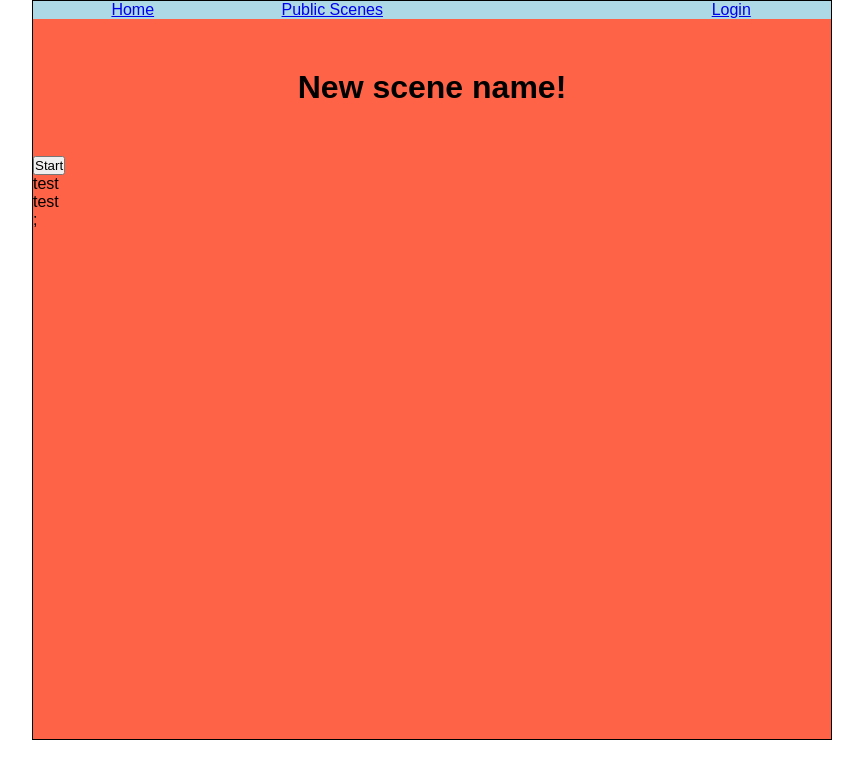
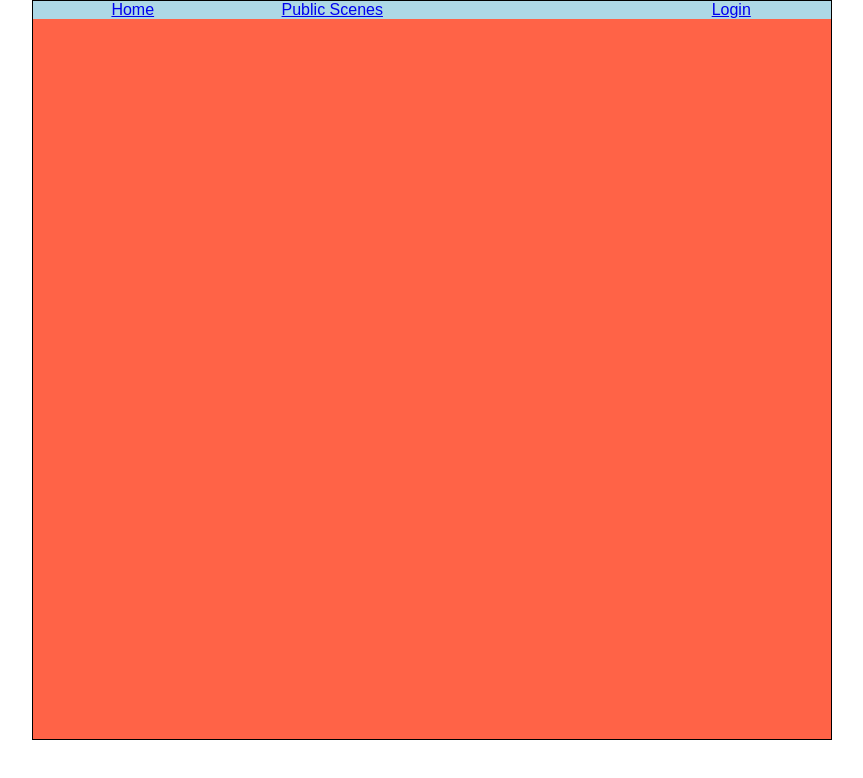
Before and after one commit to TdWa/make-a-scene-frontend, a React (Create React App) app: page /myScenes/1 in a window 1280 px wide. Shown: the top 778 px of the page, without its empty margins (208-1071 px from the left). Built offline with nearby package versions, Linux system fonts and the light colour scheme.

Commit message:
add builderpage fetch, display title, sceneplayer

```diff
--- /dev/null
+++ b/src/components/ScenePlayer.tsx
@@ -0,0 +1,19 @@
+import React from "react";
+import Actor from "../components/Actor";
+import { Scene } from "../store/types";
+import { ScenePlayerStyle } from "./ScenePlayerStyle";
+
+type ScenePlayerProp = {
+  scene: Scene;
+};
+
+export default function ScenePlayer(props: ScenePlayerProp) {
+  const { scene } = props;
+  return (
+    <ScenePlayerStyle>
+      {scene.actors.map((actor) => (
+        <Actor key={actor.id} {...actor} />
+      ))}
+    </ScenePlayerStyle>
+  );
+}
--- /dev/null
+++ b/src/components/ScenePlayerStyle.ts
@@ -0,0 +1,6 @@
+import styled from "styled-components";
+
+export const ScenePlayerStyle = styled.div`
+  display: flex;
+  background-color: pink;
+`;
--- a/src/pages/MySceneBuilderPage.tsx
+++ b/src/pages/MySceneBuilderPage.tsx
@@ -1,8 +1,26 @@
-import React, { useState } from "react";
+import React from "react";
+import { useSelector } from "react-redux";
+import { useParams } from "react-router-dom";
 import { PageTitle } from "../general-styles/styledElements";
+import { selectUserSceneById } from "../store/user/selectors";
+import ScenePlayer from "../components/ScenePlayer";
 
 // still need to fix not logged in situation, jwt expired etc
 export default function MySceneBuilderPage() {
+  const sceneId = Number(useParams<{ id: string }>().id);
+  const scene = useSelector(selectUserSceneById(sceneId));
+
+  console.log(scene);
+
+  return (
+    <div>
+      <PageTitle>{scene?.name}</PageTitle>
+      {scene && <ScenePlayer scene={scene} />}
+    </div>
+  );
+}
+
+/*
   const [scene] = useState([
     { id: Math.random(), actorId: 1, index: 0, text: "Hey, how are you?" },
     {
@@ -12,14 +30,15 @@ export default function MySceneBuilderPage() {
       text: "I'm fine thanks, what's up?",
     },
   ]);
+  */
 
-  function handleStart() {
-    // document.getElementById("manText").textContent = "";
-    // document.getElementById("womanText").textContent = "";
-    // print(scene);
-  }
+// function handleStart() {
+//   // document.getElementById("manText").textContent = "";
+//   // document.getElementById("womanText").textContent = "";
+//   // print(scene);
+// }
 
-  /*
+/*
   function addText(id: number, actorId: number, index: number, text: string) {
     setScene([...scene, { id, actorId, index, text }]);
   }
@@ -51,43 +70,42 @@ export default function MySceneBuilderPage() {
   }
   */
 
-  return (
-    <div>
-      <PageTitle>New scene name!</PageTitle>
-      <div>
-        <div id="actorContainerContainer">
-          <div id="actorContainer">
-            {/* <Actor gender="male" >*/}
-            {/* <Actor gender="female" /> */}
-          </div>
-        </div>
-        <div id="sceneControls">
-          <button id="startButton" onClick={handleStart}>
-            Start
-          </button>
-        </div>
-        <div id="inputContainerContainer">
-          <div id="inputContainer">
-            {scene.map((phrase, i) => {
-              return (
-                <p key={i}>test</p>
-                // <Phrase
-                // key={Math.random()}
-                // {...phrase}
-                // removeText={removeText}
-                // moveUp={moveUp}
-                // moveDown={moveDown}
-                // />
-              );
-            })}
-          </div>
-        </div>
-        {/* <AddTextForm addText={addText} /> */}
-      </div>
-      ;
-    </div>
-  );
-}
+// return (
+//   <div>
+//     <PageTitle>New scene name!</PageTitle>
+//     <div>
+//       <div id="actorContainerContainer">
+//         <div id="actorContainer">
+//           {/* <Actor gender="man" >*/}
+//           {/* <Actor gender="woman" /> */}
+//         </div>
+//       </div>
+//       <div id="sceneControls">
+//         <button id="startButton" onClick={handleStart}>
+//           Start
+//         </button>
+//       </div>
+//       <div id="inputContainerContainer">
+//         <div id="inputContainer">
+//           {scene.map((phrase, i) => {
+//             return (
+//               <p key={i}>test</p>
+//               // <Phrase
+//               // key={Math.random()}
+//               // {...phrase}
+//               // removeText={removeText}
+//               // moveUp={moveUp}
+//               // moveDown={moveDown}
+//               // />
+//             );
+//           })}
+//         </div>
+//       </div>
+//       {/* <AddTextForm addText={addText} /> */}
+//     </div>
+//     ;
+//   </div>
+// );
 
 // import Actor from "./components/Actor/Actor";
 // import Phrase from "./components/Phrase/Phrase";
@@ -97,12 +115,12 @@ export default function MySceneBuilderPage() {
 function print(scene) {
 if (scene.length > 0) {
 const target =
-scene[0].actorId === "male"
+scene[0].actorId === "man"
 ? document.getElementById("manText")
 : document.getElementById("womanText");
 const text = scene[0].text;
 const mouth =
-scene[0].actorId === "male"
+scene[0].actorId === "man"
 ? document.getElementsByClassName("mouth")[0]
 : document.getElementsByClassName("mouth")[1];
 
--- a/src/store/user/selectors.ts
+++ b/src/store/user/selectors.ts
@@ -10,3 +10,6 @@ export const selectToken = (state: RootState) => state.user.token;
 export const selectUser = (state: RootState) => state.user;
 
 export const selectUserScenes = (state: RootState) => state.user.scenes;
+
+export const selectUserSceneById = (id: number) => (state: RootState) =>
+  state.user.scenes.find((scene) => scene.id === id);
```
